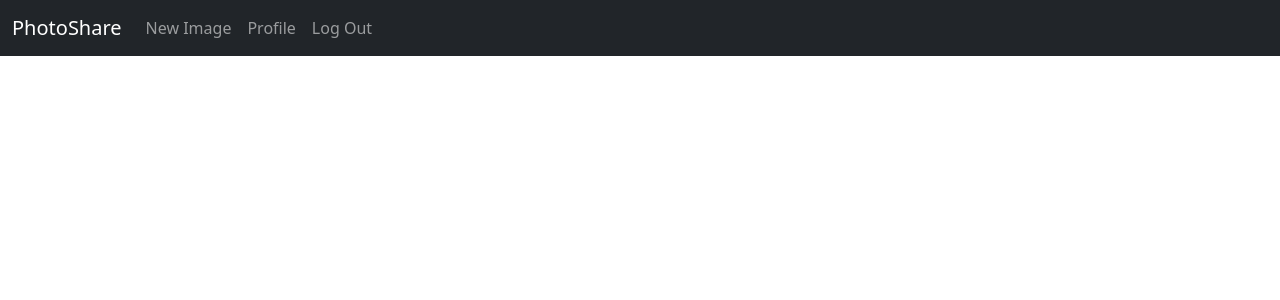
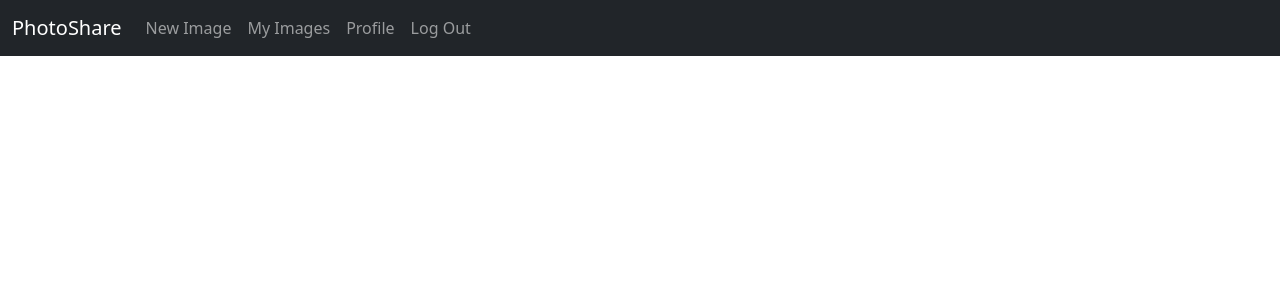
Before and after one commit to pabodha18/Unity_Group_Project, a PHP site: page /dashboard.php in a window 1280 px wide. Shown: the top 300 px of the page. Run offline with PHP 8.4, Linux system fonts and the light colour scheme; the visitor is signed in with stand-in values (Sample User, id 1); data that the repository does not hold is empty; a stand-in replaces the project's code that opens the database connection.

Commit message:
Edit navigation.php
Make some changes to navigation part
Edit by Sasanjaya

```diff
--- a/navigation.php
+++ b/navigation.php
@@ -7,6 +7,7 @@
     <div class="collapse navbar-collapse" id="navbarNavAltMarkup">
       <div class="navbar-nav">
         <a class="nav-link" href="newpost.php">New Image</a>
+        <a class="nav-link" href="myposts.php">My Images</a>
         <a class="nav-link" href="profile.php">Profile</a>
         <a class="nav-link" href="logout.php">Log Out</a>
       </div>
```
